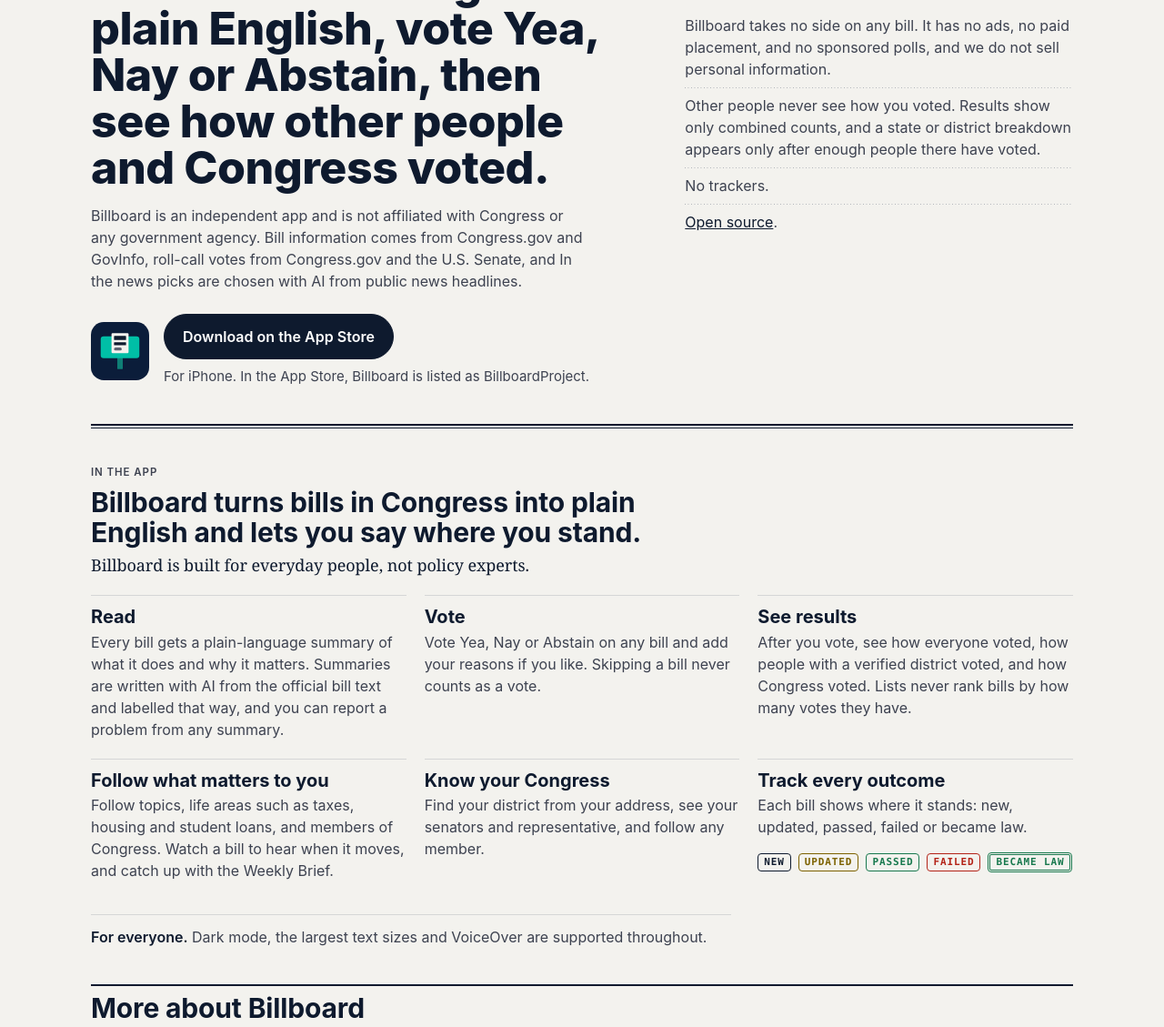
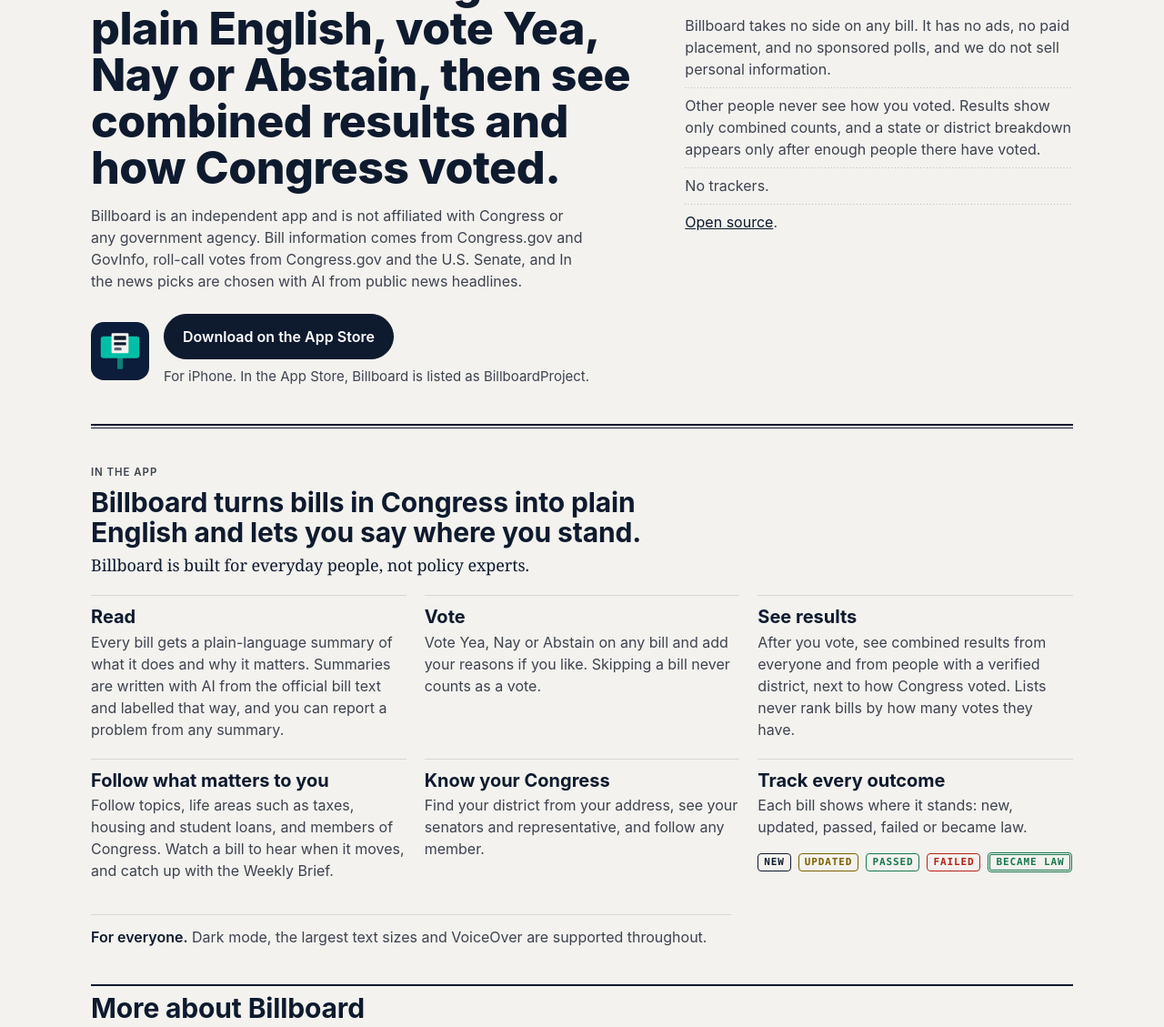
Before and after one commit to BillBoardApp/billboard-backend, a website: page website/index.html in a window 1280 px wide. Shown: the part 171-1300 px from the top of the page at 91% size. Drawn offline with Linux system fonts and the light colour scheme.

Commit message:
Promise combined results on the website, not how everyone voted
The home page hero, its meta description, the See results card and the
roadmap's results line said people could see how others voted. The app
shows only combined counts, so they now use the approved words (project
decisions 2026-11-23 and 2026-11-26). The rest of each paragraph stays.

Co-Authored-By: Claude Opus 5.5 <noreply@anthropic.com>

```diff
--- a/website/index.html
+++ b/website/index.html
@@ -6,7 +6,7 @@
     <title>Billboard: bills in Congress in plain English</title>
     <meta
       name="description"
-      content="Read bills in Congress in plain English, vote Yea, Nay or Abstain, then see how other people and Congress voted."
+      content="Read bills in Congress in plain English, vote Yea, Nay or Abstain, then see combined results and how Congress voted."
     />
     <meta name="apple-itunes-app" content="app-id=6757132060" />
     <meta property="og:type" content="website" />
@@ -63,7 +63,7 @@
         <section class="landing-hero" aria-labelledby="landing-title">
           <div class="landing-hero-copy">
             <h1 id="landing-title" class="display">
-              Read bills in Congress in plain English, vote Yea, Nay or Abstain, then see how other people and
+              Read bills in Congress in plain English, vote Yea, Nay or Abstain, then see combined results and how
               Congress voted.
             </h1>
             <p class="hero-note">
@@ -135,8 +135,8 @@
             <article class="feature-item">
               <h3 class="name">See results</h3>
               <p>
-                After you vote, see how everyone voted, how people with a verified district voted, and how Congress
-                voted. Lists never rank bills by how many votes they have.
+                After you vote, see combined results from everyone and from people with a verified district, next to
+                how Congress voted. Lists never rank bills by how many votes they have.
               </p>
             </article>
 
```
Also changed, not shown: website/roadmap.html (+1 -1 lines).
